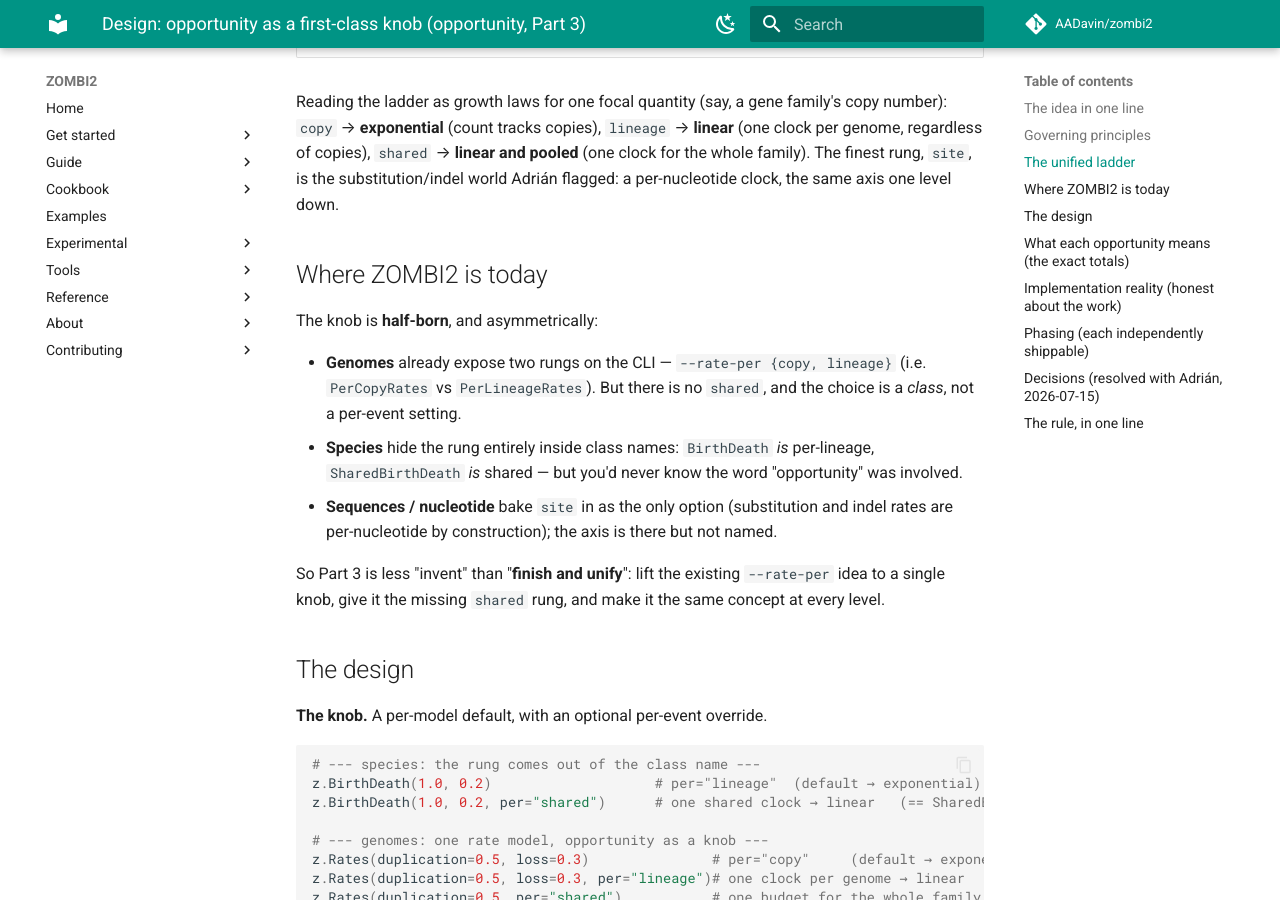
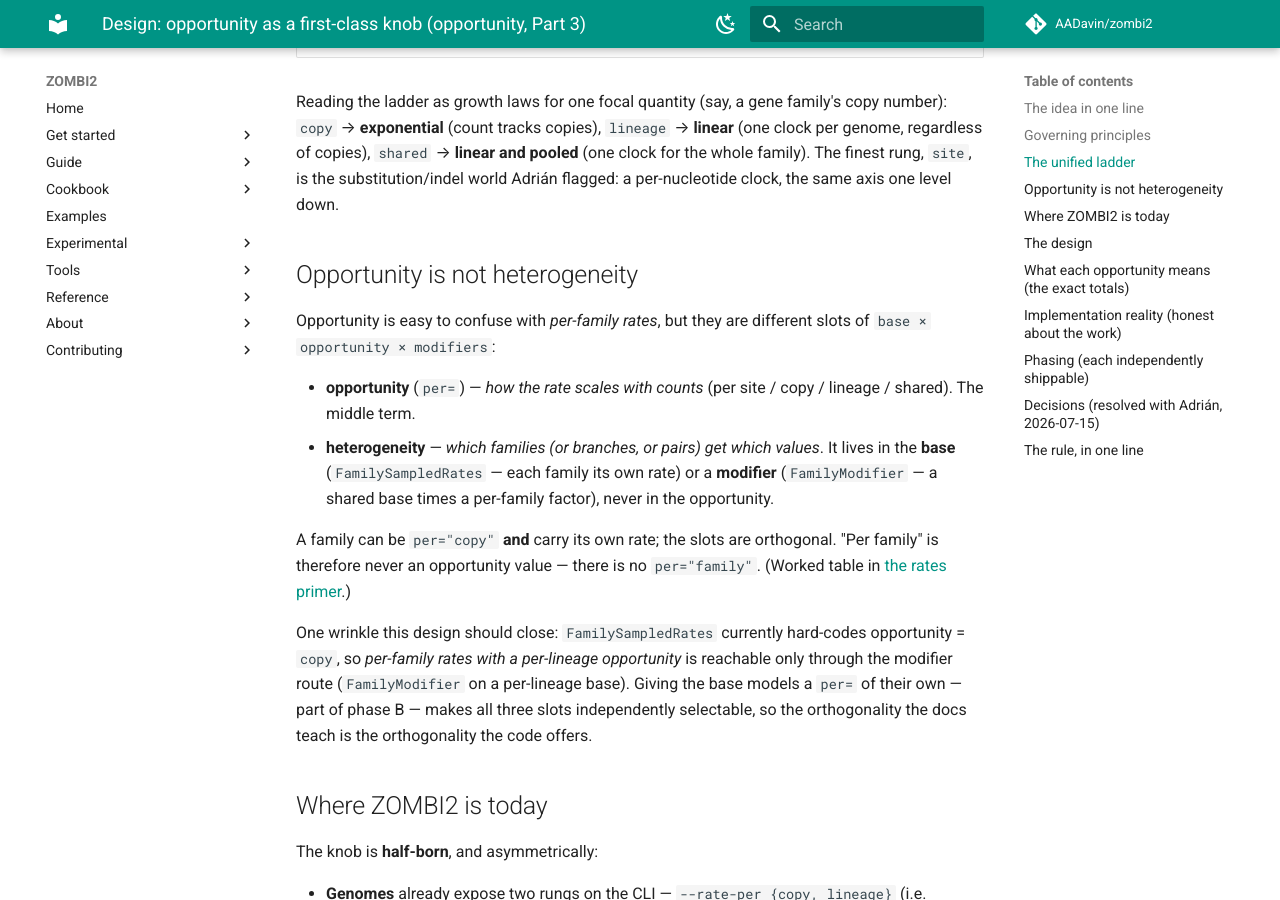
Before and after one commit to AADavin/zombi2, an MkDocs documentation site: the page built from docs/design/opportunity-knob.md, in a window 1280 px wide and 900 px high, scrolled down 1561 px. Built offline with MkDocs 1.6.1 and Material for MkDocs 9.7.7, drawn with Linux system fonts in a browser that asks for light colours; comment, search, counter and statistics services are not loaded; some of the changed text lies outside the part shown.

Commit message:
docs(rates): per-family rates are the base or a modifier, not an opportunity
Clarify a recurring confusion: giving each gene family its own rate is a
heterogeneity choice (the base `FamilySampledRates`, or a `FamilyModifier`
overlay), orthogonal to the opportunity knob (`per=`). Adds a worked table to
the rates primer showing `FamilySampledRates` and `FamilyModifier` produce the
same effective per-family rate (base vs modifier, two spellings), and a
"opportunity is not heterogeneity" section to the Part-3 design doc — including
the note that `FamilySampledRates` hard-codes `per="copy"` today, a wrinkle
phase B closes by giving the base models their own `per=`.

Co-Authored-By: Claude Opus 4.8 <noreply@anthropic.com>

```diff
--- a/docs/design/opportunity-knob.md
+++ b/docs/design/opportunity-knob.md
@@ -53,6 +53,27 @@ Reading the ladder as growth laws for one focal quantity (say, a gene family's c
 regardless of copies), `shared` → **linear and pooled** (one clock for the whole family).
 The finest rung, `site`, is the substitution/indel world Adrián flagged: a per-nucleotide clock, the
 same axis one level down.
+
+## Opportunity is not heterogeneity
+
+Opportunity is easy to confuse with *per-family rates*, but they are different slots of
+`base × opportunity × modifiers`:
+
+- **opportunity** (`per=`) — *how the rate scales with counts* (per site / copy / lineage / shared).
+  The middle term.
+- **heterogeneity** — *which families (or branches, or pairs) get which values*. It lives in the
+  **base** (`FamilySampledRates` — each family its own rate) or a **modifier** (`FamilyModifier` — a
+  shared base times a per-family factor), never in the opportunity.
+
+A family can be `per="copy"` **and** carry its own rate; the slots are orthogonal. "Per family" is
+therefore never an opportunity value — there is no `per="family"`. (Worked table in
+[the rates primer](../guide/rates.md).)
+
+One wrinkle this design should close: `FamilySampledRates` currently hard-codes opportunity = `copy`,
+so *per-family rates with a per-lineage opportunity* is reachable only through the modifier route
+(`FamilyModifier` on a per-lineage base). Giving the base models a `per=` of their own — part of
+phase B — makes all three slots independently selectable, so the orthogonality the docs teach is the
+orthogonality the code offers.
 
 ## Where ZOMBI2 is today
 
@@ -163,10 +184,12 @@ Not all rungs cost the same. In rough order of effort:
 
 ## Phasing (each independently shippable)
 
-- **A — Species knob.** `BirthDeath(per="lineage"|"shared")`; `--per` on `zombi2 species`;
-  `SharedBirthDeath` → preset. Pure surface; byte-identical.
+- **A — Species knob.** ✅ `BirthDeath(per="lineage"|"shared")`; `--per` on `zombi2 species`;
+  `SharedBirthDeath` → deprecated preset. Pure surface; byte-identical. *(shipped)*
 - **B — Genome knob (existing rungs).** `Rates(per="copy"|"lineage")` unifying `PerCopyRates` /
-  `PerLineageRates` under one model + `--rate-per`. Surface + the declarative interface (step 4).
+  `PerLineageRates` under one model + `--rate-per`; give the *base* models (incl. `FamilySampledRates`)
+  a `per=` so per-family heterogeneity and opportunity are independently selectable (closes the
+  hard-coded-`copy` wrinkle above). Surface + the declarative interface (step 4).
 - **C — Genome `shared`.** The global-pool engine work (step 3). New capability; the three-panel
   duplication figure becomes its validation.
 - **D — Per-event mixing.** `Per(unit, rate)` overrides → self-limiting and mixed models.
```
Also changed, not shown: docs/guide/rates.md (+30 -0 lines).
